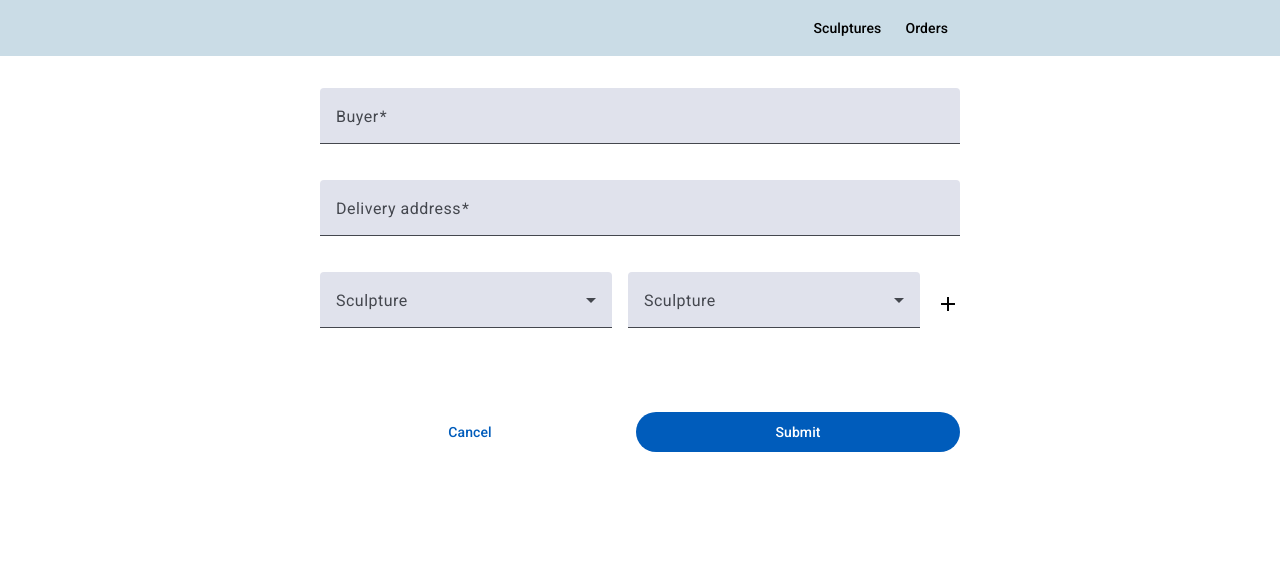
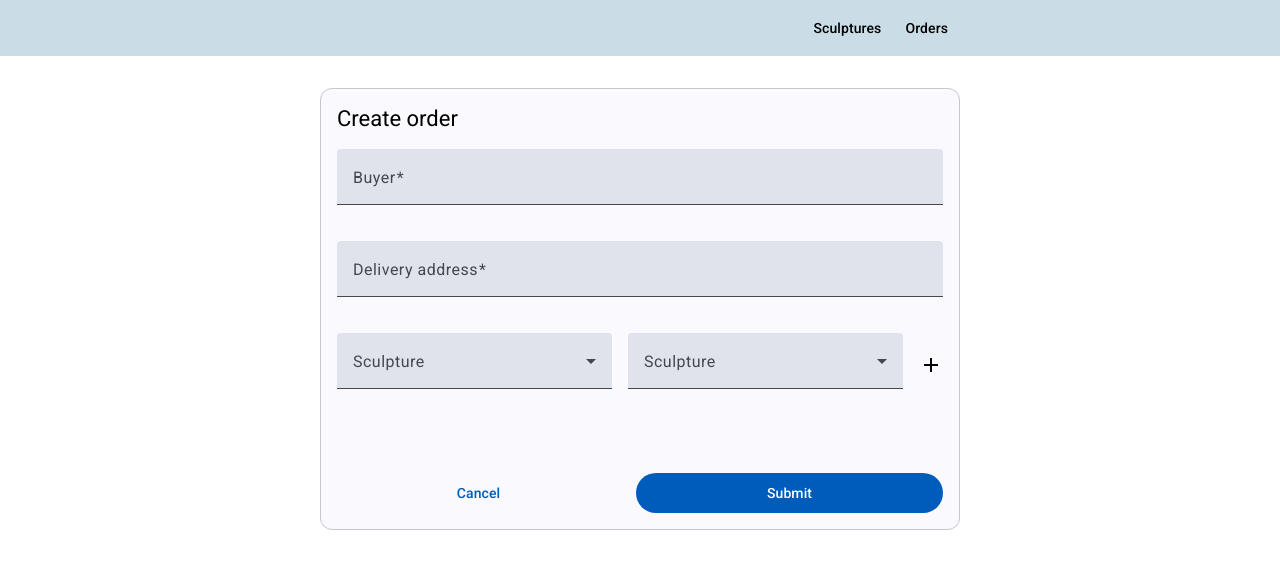
Before and after one commit to MadalinTurluianu/sculptures-generator, an Angular app: page /orders/new in a window 1280 px wide. Shown: the top 568 px of the page. Built offline with nearby package versions, Linux system fonts and the light colour scheme.

Commit message:
small ui adjustments

```diff
--- a/src/app/components/edit-order/edit-order.component.html
+++ b/src/app/components/edit-order/edit-order.component.html
@@ -1,4 +1,8 @@
-<app-edit-item [prevLink]="prevLink()" [nextLink]="nextLink()">
+<app-edit-item
+  [prevLink]="prevLink()"
+  [nextLink]="nextLink()"
+  [title]="id() ? 'Edit order' : 'Create order'"
+>
   <form [formGroup]="form" (ngSubmit)="onSubmit()">
     <mat-form-field>
       <mat-label>Buyer</mat-label>
--- a/src/app/components/edit-sculpture/edit-sculpture.component.html
+++ b/src/app/components/edit-sculpture/edit-sculpture.component.html
@@ -1,4 +1,8 @@
-<app-edit-item [prevLink]="prevLink()" [nextLink]="nextLink()">
+<app-edit-item
+  [prevLink]="prevLink()"
+  [nextLink]="nextLink()"
+  [title]="id() ? 'Edit sculpture' : 'Create sculpture'"
+>
   <form [formGroup]="form" (ngSubmit)="onSubmit()">
     <mat-form-field>
       <mat-label>Name</mat-label>
--- a/src/app/components/shared/edit-item/edit-item.component.html
+++ b/src/app/components/shared/edit-item/edit-item.component.html
@@ -1,6 +1,9 @@
-<section>
-  <ng-content />
-</section>
+<mat-card appearance="outlined">
+  <mat-card-header
+    ><mat-card-title>{{ title() }}</mat-card-title></mat-card-header
+  >
+  <mat-card-content><ng-content /></mat-card-content>
+</mat-card>
 <nav>
   @if (prevLink()) {
   <a mat-button [routerLink]="prevLink()">&lt; Previous</a>
--- a/src/app/components/shared/edit-item/edit-item.component.scss
+++ b/src/app/components/shared/edit-item/edit-item.component.scss
@@ -1,5 +1,14 @@
+:host {
+  display: flex;
+  flex-direction: column;
+  gap: 1rem;
+
+  mat-card-title {
+    margin-bottom: 1rem;
+  }
+}
+
 nav {
-  margin-top: 1rem;
   display: flex;
 
   .next {
--- a/src/app/components/shared/edit-item/edit-item.component.ts
+++ b/src/app/components/shared/edit-item/edit-item.component.ts
@@ -1,17 +1,18 @@
-import { CommonModule } from '@angular/common';
 import { ChangeDetectionStrategy, Component, input } from '@angular/core';
 import { MatButtonModule } from '@angular/material/button';
+import { MatCardModule } from '@angular/material/card';
 import { RouterLink } from '@angular/router';
 
 @Component({
   selector: 'app-edit-item',
   standalone: true,
-  imports: [CommonModule, MatButtonModule, RouterLink],
+  imports: [MatButtonModule, RouterLink, MatCardModule],
   templateUrl: './edit-item.component.html',
   styleUrl: './edit-item.component.scss',
   changeDetection: ChangeDetectionStrategy.OnPush,
 })
 export class EditItemComponent {
+  title = input.required<string>();
   prevLink = input<string | string[] | undefined>();
   nextLink = input<string | string[] | undefined>();
 }
```
